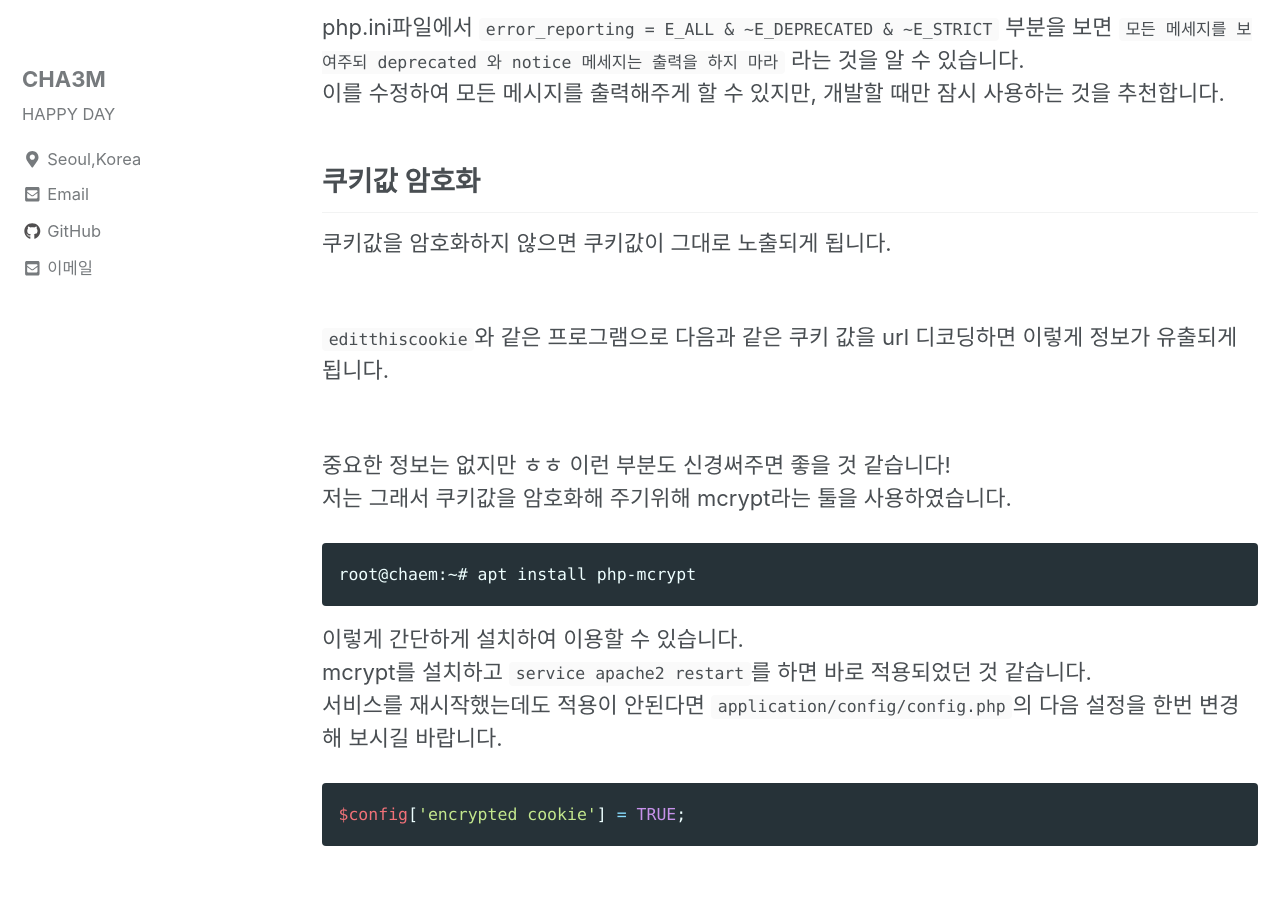
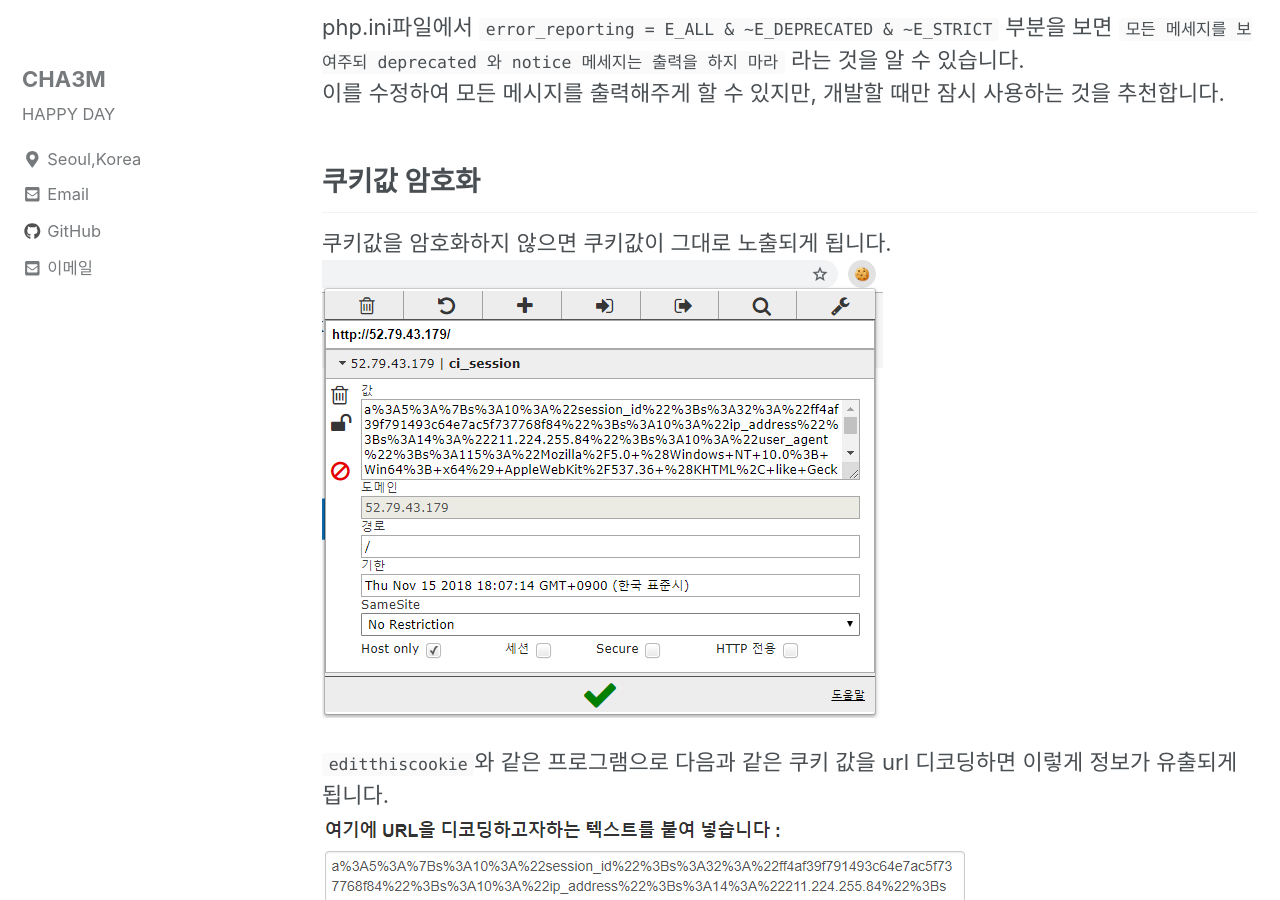
Before and after one commit to Hanchaemin/CHA3M.github.io, a Jekyll site: the page built from _posts/2018-11-15-homepage_making.md, in a window 1280 px wide and 900 px high, scrolled down 1266 px. Built offline with Jekyll 4.4.1, drawn with Linux system fonts in a browser that asks for light colours; nearby versions of some CDN libraries; comment, search, counter and statistics services are not loaded.

Commit message:
Update 2018-11-15-homepage_making.md

```diff
--- a/_posts/2018-11-15-homepage_making.md
+++ b/_posts/2018-11-15-homepage_making.md
@@ -40,10 +40,10 @@ php.ini파일에서 `error_reporting = E_ALL & ~E_DEPRECATED & ~E_STRICT` 부분
 ## 쿠키값 암호화
 
 쿠키값을 암호화하지 않으면 쿠키값이 그대로 노출되게 됩니다.
-![]({{ site.baseurl }}/assets/images/hompage_making/homepage_making_01.PNG)
+![]({{ site.baseurl }}/assets/images/homepage_making/homepage_making_01.PNG)
 
 `editthiscookie`와 같은 프로그램으로 다음과 같은 쿠키 값을 url 디코딩하면 이렇게 정보가 유출되게 됩니다.
-![]({{ site.baseurl }}/assets/images/hompage_making/homepage_making_02.PNG)
+![]({{ site.baseurl }}/assets/images/homepage_making/homepage_making_02.PNG)
 
 중요한 정보는 없지만 ㅎㅎ 이런 부분도 신경써주면 좋을 것 같습니다!
 저는 그래서 쿠키값을 암호화해 주기위해 mcrypt라는 툴을 사용하였습니다.
```
